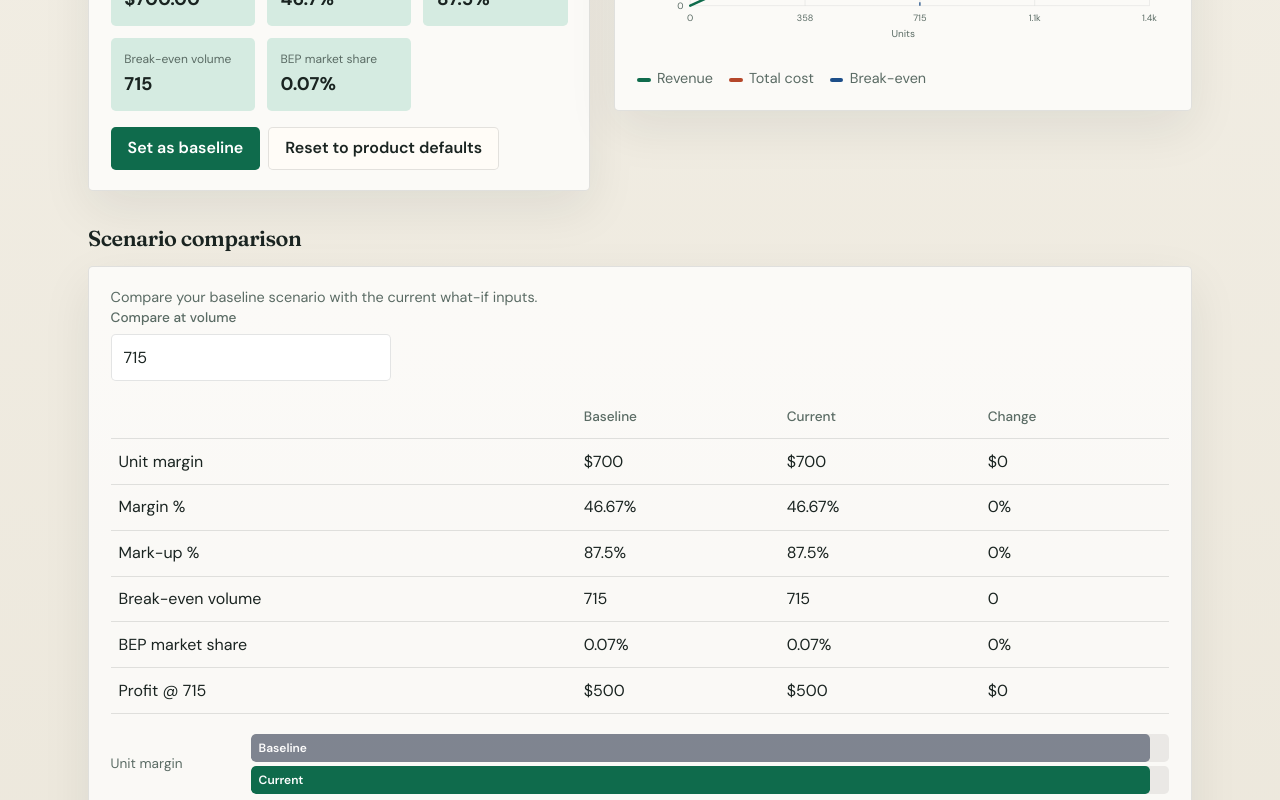
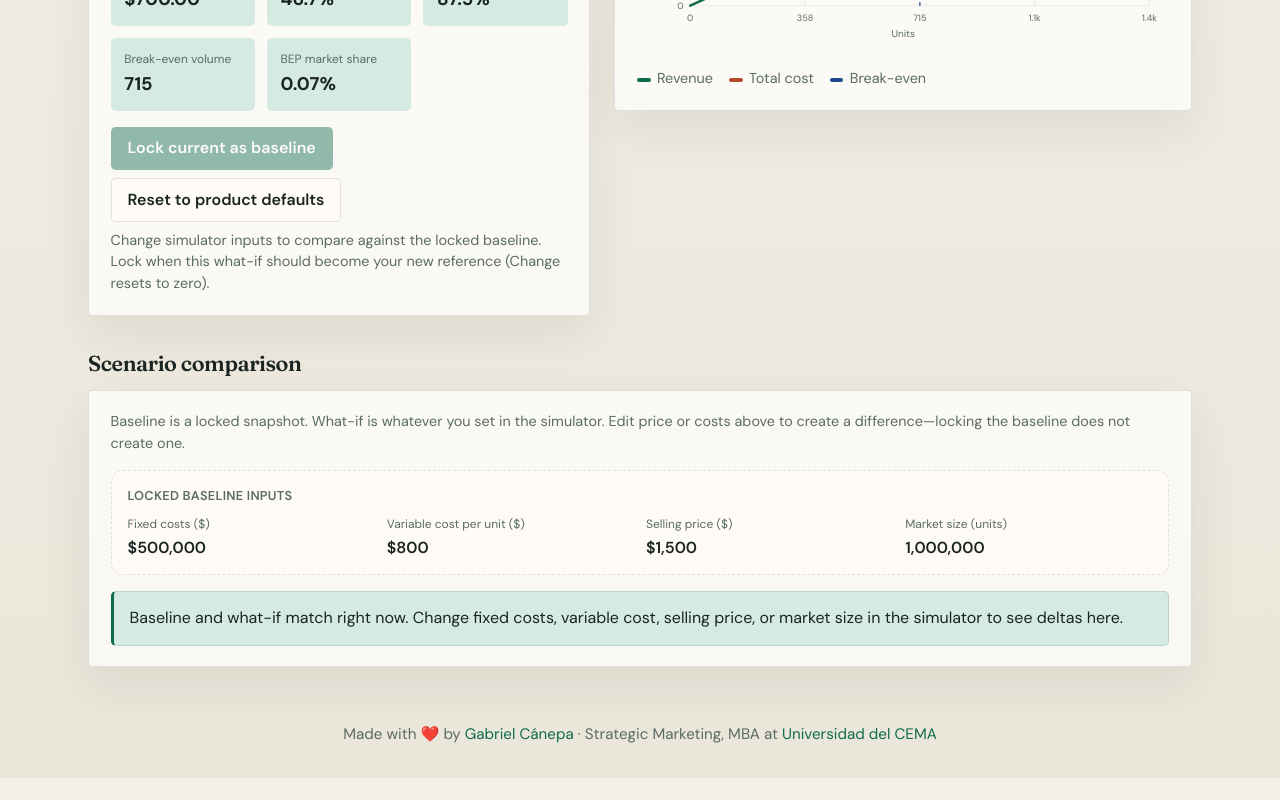
Before and after one commit to gacanepa/marketing-basics, a React (Vite) app: page / in a window 1280 px wide. Shown: the part 1360-2160 px from the top of the page. After the commit the page ends 2138 px from the top, so only its background shows below. Built offline with nearby package versions, Linux system fonts and the light colour scheme.

Commit message:
Add baseline comparison features and update UI elements for clarity

```diff
--- a/src/components/CalculatorInputs.tsx
+++ b/src/components/CalculatorInputs.tsx
@@ -6,6 +6,7 @@ interface CalculatorInputsProps {
   t: Dictionary;
   state: CalculatorState;
   metrics: ScenarioMetrics;
+  isUnchanged: boolean;
   onUpdate: (field: keyof CalculatorState, value: number) => void;
   onSetBaseline: () => void;
   onReset: () => void;
@@ -16,6 +17,7 @@ export const CalculatorInputs = ({
   t,
   state,
   metrics,
+  isUnchanged,
   onUpdate,
   onSetBaseline,
   onReset,
@@ -79,18 +81,20 @@ export const CalculatorInputs = ({
           </div>
           <div className="metric">
             <span className="label">{t.labels.marginPct}</span>
-            <span className="value">{formatNumber(metrics.marginPercent, { maximumFractionDigits: 1 })}%</span>
+            <span className="value">
+              {formatNumber(metrics.marginPercent, { maximumFractionDigits: 1 })}%
+            </span>
           </div>
           <div className="metric">
             <span className="label">{t.labels.markupPct}</span>
-            <span className="value">{formatNumber(metrics.markupPercent, { maximumFractionDigits: 1 })}%</span>
+            <span className="value">
+              {formatNumber(metrics.markupPercent, { maximumFractionDigits: 1 })}%
+            </span>
           </div>
           <div className="metric">
             <span className="label">{t.labels.bev}</span>
             <span className="value">
-              {metrics.unitMargin > 0
-                ? formatNumber(metrics.breakEven)
-                : '—'}
+              {metrics.unitMargin > 0 ? formatNumber(metrics.breakEven) : '—'}
             </span>
           </div>
           <div className="metric">
@@ -106,13 +110,20 @@ export const CalculatorInputs = ({
         {metrics.unitMargin <= 0 ? <p className="hint">{t.empty.noBev}</p> : null}
 
         <div className="actions-row">
-          <button type="button" className="btn btn-primary" onClick={onSetBaseline}>
+          <button
+            type="button"
+            className="btn btn-primary"
+            onClick={onSetBaseline}
+            disabled={isUnchanged}
+            title={isUnchanged ? t.actions.setBaselineHint : undefined}
+          >
             {t.actions.setBaseline}
           </button>
           <button type="button" className="btn" onClick={onReset}>
             {t.actions.resetToProduct}
           </button>
         </div>
+        <p className="hint">{t.actions.setBaselineHint}</p>
       </div>
     </section>
   );
--- a/src/components/MarketingDashboard.tsx
+++ b/src/components/MarketingDashboard.tsx
@@ -31,6 +31,7 @@ export const MarketingDashboard = () => {
 
   const {
     state,
+    baseline,
     baselineMetrics,
     current,
     breakEven,
@@ -45,6 +46,12 @@ export const MarketingDashboard = () => {
   useEffect(() => {
     loadProduct(toInputs(activeProduct));
   }, [activeId, activeProduct, loadProduct]);
+
+  const isUnchanged =
+    state.fixedCosts === baseline.fixedCosts &&
+    state.variableCost === baseline.variableCost &&
+    state.sellingPrice === baseline.sellingPrice &&
+    state.marketSize === baseline.marketSize;
 
   const formatNumber = useMemo(() => {
     const locale = lang === 'es-419' ? 'es-419' : 'en-US';
@@ -118,6 +125,7 @@ export const MarketingDashboard = () => {
             t={t}
             state={state}
             metrics={current}
+            isUnchanged={isUnchanged}
             onUpdate={updateField}
             onSetBaseline={setAsBaseline}
             onReset={() => loadProduct(toInputs(activeProduct))}
@@ -136,6 +144,8 @@ export const MarketingDashboard = () => {
         <ScenarioComparison
           key={activeId}
           t={t}
+          baseline={baseline}
+          current={state}
           baselineMetrics={baselineMetrics}
           currentMetrics={current}
           allowableVolumeDecline={allowableVolumeDecline}
--- a/src/components/ScenarioComparison.tsx
+++ b/src/components/ScenarioComparison.tsx
@@ -1,9 +1,12 @@
 import { useMemo, useState } from 'react';
 import type { Dictionary } from '../i18n';
+import type { CalculatorState } from '../hooks/useMarketingCalculator';
 import type { ScenarioMetrics } from '../utilities/marketingMath';
 
 interface ScenarioComparisonProps {
   t: Dictionary;
+  baseline: CalculatorState;
+  current: CalculatorState;
   baselineMetrics: ScenarioMetrics;
   currentMetrics: ScenarioMetrics;
   allowableVolumeDecline: number | null;
@@ -20,14 +23,24 @@ interface CompareRow {
   higherIsBetter?: boolean;
 }
 
+const inputsMatch = (a: CalculatorState, b: CalculatorState) =>
+  a.fixedCosts === b.fixedCosts &&
+  a.variableCost === b.variableCost &&
+  a.sellingPrice === b.sellingPrice &&
+  a.marketSize === b.marketSize;
+
 export const ScenarioComparison = ({
   t,
+  baseline,
+  current,
   baselineMetrics,
   currentMetrics,
   allowableVolumeDecline,
   profitAt,
   formatNumber,
 }: ScenarioComparisonProps) => {
+  const isUnchanged = inputsMatch(baseline, current);
+
   const suggestedVolume = Math.max(
     baselineMetrics.breakEven || 0,
     currentMetrics.breakEven || 0,
@@ -111,6 +124,9 @@ export const ScenarioComparison = ({
     return formatNumber(value);
   };
 
+  const formatMoney = (n: number) =>
+    formatNumber(n, { style: 'currency', currency: 'USD', maximumFractionDigits: 0 });
+
   const maxAbs = Math.max(
     ...rows.flatMap((r) => [Math.abs(r.baseline), Math.abs(r.current)]),
     1,
@@ -131,7 +147,33 @@ export const ScenarioComparison = ({
           {t.comparison.intro}
         </p>
 
-        <div className="field" style={{ maxWidth: 280, marginBottom: '1rem' }}>
+        <div className="baseline-strip" aria-label={t.labels.baselineLocked}>
+          <p className="baseline-strip-title">{t.labels.baselineLocked}</p>
+          <dl className="baseline-strip-grid">
+            <div>
+              <dt>{t.labels.fixed}</dt>
+              <dd>{formatMoney(baseline.fixedCosts)}</dd>
+            </div>
+            <div>
+              <dt>{t.labels.var}</dt>
+              <dd>{formatMoney(baseline.variableCost)}</dd>
+            </div>
+            <div>
+              <dt>{t.labels.price}</dt>
+              <dd>{formatMoney(baseline.sellingPrice)}</dd>
+            </div>
+            <div>
+              <dt>{t.labels.marketSize}</dt>
+              <dd>{formatNumber(baseline.marketSize)}</dd>
+            </div>
+          </dl>
+        </div>
+
+        {isUnchanged ? (
+          <div className="callout comparison-empty">{t.comparison.emptyState}</div>
+        ) : (
+          <>
+            <div className="field" style={{ maxWidth: 280, marginBottom: '0.35rem' }}>
               <label htmlFor="compareVolume">{t.labels.compareVolume}</label>
               <input
                 id="compareVolume"
@@ -141,6 +183,7 @@ export const ScenarioComparison = ({
                 onChange={(e) => setVolumeOverride(Math.max(0, Number(e.target.value) || 0))}
               />
             </div>
+            <p className="hint compare-volume-hint">{t.comparison.compareVolumeHint}</p>
 
             <table className="compare-table">
               <thead>
@@ -165,7 +208,15 @@ export const ScenarioComparison = ({
                       <td>{row.label}</td>
                       <td>{formatValue(row.baseline, row.format)}</td>
                       <td>{formatValue(row.current, row.format)}</td>
-                  <td className={good === true ? 'positive' : good === false && delta !== 0 ? 'negative' : undefined}>
+                      <td
+                        className={
+                          good === true
+                            ? 'positive'
+                            : good === false && delta !== 0
+                              ? 'negative'
+                              : undefined
+                        }
+                      >
                         {delta > 0 ? '+' : ''}
                         {formatValue(delta, row.format)}
                       </td>
@@ -203,7 +254,9 @@ export const ScenarioComparison = ({
 
             {declinePct ? (
               <div className="callout">
-            <strong>{t.labels.allowableDecline}: {declinePct}%</strong>
+                <strong>
+                  {t.labels.allowableDecline}: {declinePct}%
+                </strong>
                 <p style={{ margin: '0.35rem 0 0' }}>
                   {t.comparison.declineCallout.replace('{pct}', `${declinePct}%`)}
                 </p>
@@ -211,6 +264,8 @@ export const ScenarioComparison = ({
             ) : currentMetrics.unitMargin > baselineMetrics.unitMargin ? null : (
               <div className="callout muted">{t.comparison.needHigherMargin}</div>
             )}
+          </>
+        )}
       </div>
     </section>
   );
--- a/src/i18n/dictionary.ts
+++ b/src/i18n/dictionary.ts
@@ -67,10 +67,11 @@ export const dictionary = {
       totalCost: 'Total cost',
       profit: 'Profit',
       baseline: 'Baseline',
-      current: 'Current',
+      current: 'What-if',
       delta: 'Change',
       allowableDecline: 'Allowable volume decline',
-      compareVolume: 'Compare at volume',
+      compareVolume: 'Compare profit at volume',
+      baselineLocked: 'Locked baseline inputs',
     },
     product: {
       select: 'Active product',
@@ -84,7 +85,9 @@ export const dictionary = {
       custom: 'Custom',
     },
     actions: {
-      setBaseline: 'Set as baseline',
+      setBaseline: 'Lock current as baseline',
+      setBaselineHint:
+        'Change simulator inputs to compare against the locked baseline. Lock when this what-if should become your new reference (Change resets to zero).',
       resetToProduct: 'Reset to product defaults',
       apply: 'Apply',
     },
@@ -96,7 +99,12 @@ export const dictionary = {
       dollars: 'Dollars',
     },
     comparison: {
-      intro: 'Compare your baseline scenario with the current what-if inputs.',
+      intro:
+        'Baseline is a locked snapshot. What-if is whatever you set in the simulator. Edit price or costs above to create a difference—locking the baseline does not create one.',
+      emptyState:
+        'Baseline and what-if match right now. Change fixed costs, variable cost, selling price, or market size in the simulator to see deltas here.',
+      compareVolumeHint:
+        'This volume only recalculates the profit row under each scenario. Margin and break-even come from price and costs, not from this field.',
       noChange: 'Margins are equal or lower—there is no extra volume cushion from a margin gain.',
       declineCallout:
         'With the higher unit margin, volume can fall by up to {pct} and still deliver the same total contribution as the baseline.',
@@ -172,10 +180,11 @@ export const dictionary = {
       totalCost: 'Costo total',
       profit: 'Utilidad',
       baseline: 'Línea base',
-      current: 'Actual',
+      current: 'Simulación',
       delta: 'Cambio',
       allowableDecline: 'Caída de volumen admisible',
-      compareVolume: 'Comparar en volumen',
+      compareVolume: 'Comparar utilidad en volumen',
+      baselineLocked: 'Insumos de línea base (bloqueados)',
     },
     product: {
       select: 'Producto activo',
@@ -189,7 +198,9 @@ export const dictionary = {
       custom: 'Personalizado',
     },
     actions: {
-      setBaseline: 'Establecer como línea base',
+      setBaseline: 'Fijar actual como línea base',
+      setBaselineHint:
+        'Cambia los insumos del simulador para comparar contra la línea base bloqueada. Fíjala cuando esta simulación deba ser tu nueva referencia (el Cambio vuelve a cero).',
       resetToProduct: 'Restablecer valores del producto',
       apply: 'Aplicar',
     },
@@ -201,7 +212,12 @@ export const dictionary = {
       dollars: 'Dólares',
     },
     comparison: {
-      intro: 'Compara tu escenario base con los insumos actuales de simulación.',
+      intro:
+        'La línea base es una instantánea bloqueada. La simulación es lo que configures en el simulador. Edita precio o costos arriba para crear una diferencia: fijar la línea base no la crea.',
+      emptyState:
+        'La línea base y la simulación coinciden ahora. Cambia costos fijos, costo variable, precio de venta o tamaño de mercado en el simulador para ver diferencias aquí.',
+      compareVolumeHint:
+        'Este volumen solo recalcula la fila de utilidad en cada escenario. El margen y el equilibrio dependen del precio y los costos, no de este campo.',
       noChange: 'Los márgenes son iguales o menores: no hay colchón extra de volumen por una ganancia de margen.',
       declineCallout:
         'Con el margen unitario más alto, el volumen puede caer hasta {pct} y aun así entregar la misma contribución total que la línea base.',
--- a/src/index.css
+++ b/src/index.css
@@ -515,6 +515,62 @@ button {
   gap: 0.25rem;
 }
 
+.baseline-strip {
+  margin: 1rem 0;
+  padding: 0.9rem 1rem;
+  border-radius: 0.75rem;
+  border: 1px dashed var(--border);
+  background: color-mix(in srgb, var(--surface-solid) 80%, transparent);
+}
+
+.baseline-strip-title {
+  margin: 0 0 0.65rem;
+  font-size: 0.8rem;
+  font-weight: 600;
+  letter-spacing: 0.02em;
+  text-transform: uppercase;
+  color: var(--text-muted);
+}
+
+.baseline-strip-grid {
+  display: grid;
+  grid-template-columns: repeat(auto-fit, minmax(140px, 1fr));
+  gap: 0.75rem;
+  margin: 0;
+}
+
+.baseline-strip-grid dt {
+  margin: 0;
+  font-size: 0.75rem;
+  color: var(--text-muted);
+}
+
+.baseline-strip-grid dd {
+  margin: 0.15rem 0 0;
+  font-weight: 600;
+  font-variant-numeric: tabular-nums;
+}
+
+.comparison-empty {
+  margin-top: 0.25rem;
+}
+
+.compare-volume-hint {
+  margin: 0 0 1rem;
+  max-width: 40rem;
+}
+
+.btn:disabled {
+  opacity: 0.45;
+  cursor: not-allowed;
+  transform: none;
+}
+
+.btn:disabled:hover {
+  transform: none;
+  border-color: var(--border);
+}
+
 .create-form {
   display: grid;
   gap: 0.85rem;
```
Lines whose indentation alone changed are shown as unchanged.
